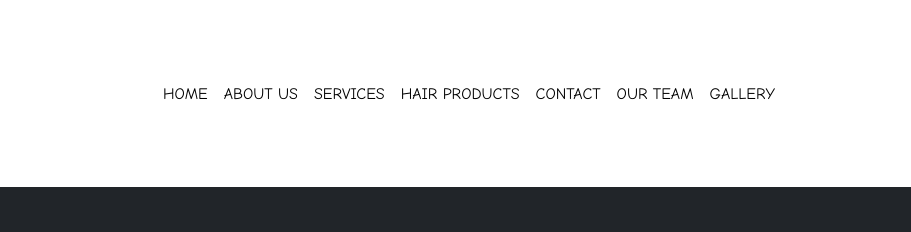
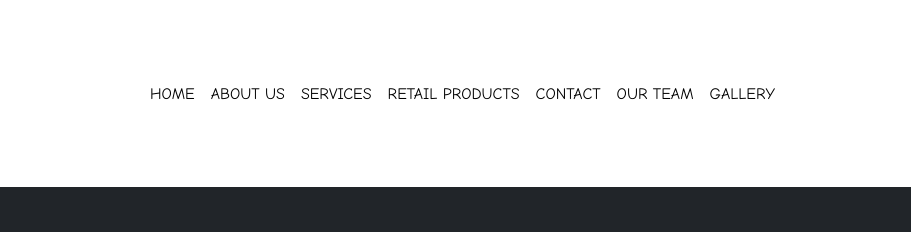
Before and after one commit to Chipo22/glitzglam.com, a plain HTML site: page Team.html in a window 1280 px wide. Shown: the top 232 px of the page, 369-1280 px from the left. Drawn offline with nearby package versions, Linux system fonts and the light colour scheme.

Commit message:
Update Team.html

```diff
--- a/Team.html
+++ b/Team.html
@@ -45,7 +45,7 @@
               </a>
             </li>
             <li class="nav-item">
-              <a class="nav-link text-black" aria-current="page" href="Hair.html">HAIR PRODUCTS</a>
+              <a class="nav-link text-black" aria-current="page" href="Hair.html">RETAIL PRODUCTS</a>
             </li>
             <li class="nav-item ">
               <a class="nav-link text-black" href="contact.html">CONTACT</a>
```
